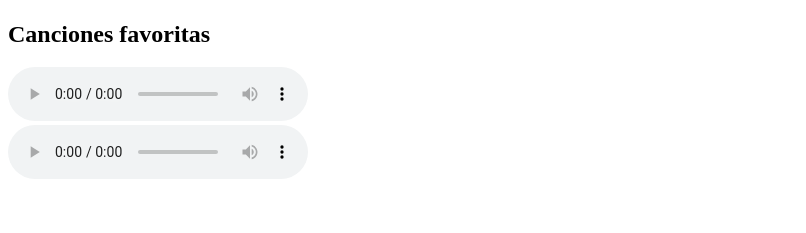
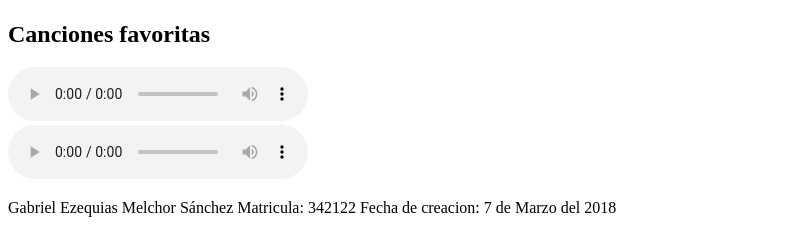
Before and after one commit to GabrielMS22/Beginner-code, a plain HTML site: page index.html in a window 1280 px wide. Shown: the part 1141-1374 px from the top of the page, without its empty margins (0-806 px from the left). Before the commit the page ends 1340 px from the top, so only its background shows below. Drawn offline with Linux system fonts and the light colour scheme.

Commit message:
Agregando footer

```diff
--- a/index.html
+++ b/index.html
@@ -51,6 +51,6 @@
 
 	</p>
 
-	<footer> </footer>
+	<footer><p>Gabriel Ezequias Melchor Sánchez Matricula: 342122 Fecha de creacion: 7 de Marzo del 2018 </p> </footer>
 </body>
 </html>
```
